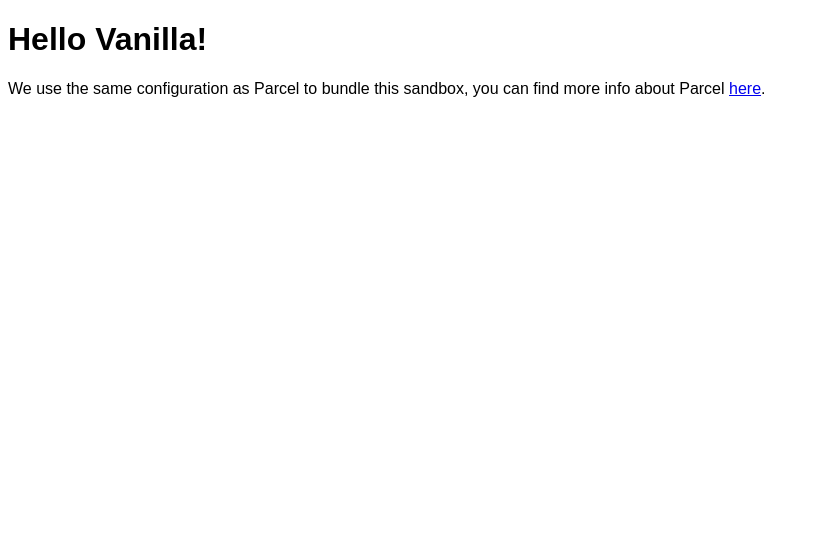
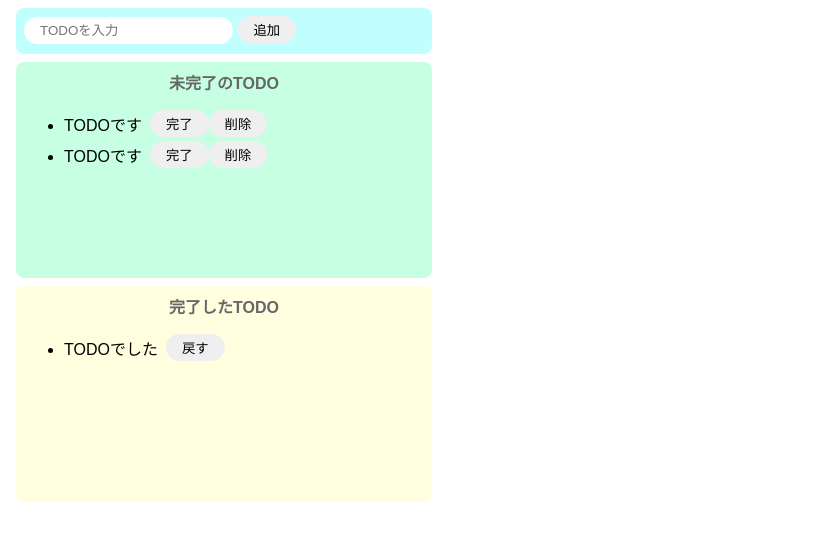
Before and after one commit to omura-chisae/section5-todo-js, a website built with Parcel: page index.html in a window 1280 px wide. Shown: the whole page, without its empty margins (0-819 px from the left). Built offline with nearby package versions, Linux system fonts and the light colour scheme.

Commit message:
section5 finished

```diff
--- a/index.html
+++ b/index.html
@@ -1,16 +1,40 @@
 <!DOCTYPE html>
 <html>
+  <head>
+    <title>TODO(JS)</title>
+    <meta charset="UTF-8" />
+  </head>
 
-<head>
-	<title>Parcel Sandbox</title>
-	<meta charset="UTF-8" />
-</head>
+  <body>
+    <div class="input-area">
+      <input id="add-text" placeholder="TODOを入力" />
+      <button id="add-botton">追加</button>
+    </div>
+    <div class="incomplete-area">
+      <p class="title">未完了のTODO</p>
+      <ul id="incomplete-list">
+        <div class="list-row">
+          <li>TODOです</li>
+          <button>完了</button>
+          <button>削除</button>
+        </div>
+        <div class="list-row">
+          <li>TODOです</li>
+          <button>完了</button>
+          <button>削除</button>
+        </div>
+      </ul>
+    </div>
+    <div class="complete-area">
+      <p class="title">完了したTODO</p>
+      <ul id="complete-list">
+        <div class="list-row">
+          <li>TODOでした</li>
+          <button>戻す</button>
+        </div>
+      </ul>
+    </div>
 
-<body>
-	<div id="app"></div>
-
-	<script src="src/index.js">
-	</script>
-</body>
-
+    <script src="src/index.js"></script>
+  </body>
 </html>
--- a/src/index.js
+++ b/src/index.js
@@ -1,10 +1,82 @@
 import "./styles.css";
 
-document.getElementById("app").innerHTML = `
-<h1>Hello Vanilla!</h1>
-<div>
-  We use the same configuration as Parcel to bundle this sandbox, you can find more
-  info about Parcel
-  <a href="https://parceljs.org" target="_blank" rel="noopener noreferrer">here</a>.
-</div>
-`;
+const onClickAdd = () => {
+  //テキストボックスの値を取得し、初期化する
+  const inputText = document.getElementById("add-text").value;
+  document.getElementById("add-text").value = "";
+
+  createIncompleteList(inputText);
+  // 未完了リストから指定の要素を削除
+};
+const deleteFromIncompleteList = (target) => {
+  document.getElementById("incomplete-list").removeChild(target);
+};
+// 未完了リストに追加する関数
+const createIncompleteList = (text) => {
+  // div作成
+  const div = document.createElement("div");
+  div.className = "list-row";
+
+  // liタグ生成
+  const li = document.createElement("li");
+  li.innerText = text;
+
+  // button(完了)タグ作成
+  const completeButton = document.createElement("button");
+  completeButton.innerText = "完了";
+  completeButton.addEventListener("click", () => {
+    //押された削除ボタンの親タグ（div）を未完了リストから削除
+    deleteFromIncompleteList(deleteButton.parentNode);
+
+    // 完了リストに追加する要素
+    const addTraget = completeButton.parentNode;
+
+    // TODO内容テキストを取得
+    const text = addTraget.firstElementChild.innerText;
+    // div以下を初期化
+    addTraget.textContent = null;
+
+    // liタグ生成
+    const li = document.createElement("li");
+    li.innerText = text;
+
+    // buttonタグ生成
+    const backButton = document.createElement("button");
+    backButton.innerText = "戻す";
+    backButton.addEventListener("click", () => {
+      // 押された戻すボタンの親タグ（div）を完了リストから削除
+      const deleteTraget = backButton.parentNode;
+      document.getElementById("complete-list").removeChild(deleteTraget);
+
+      // テキストを所得
+      const text = backButton.parentNode.firstChild.innerText;
+      createIncompleteList(text);
+    });
+
+    // divタブの子要素に各要素を設定
+    addTraget.appendChild(li);
+    addTraget.appendChild(backButton);
+
+    // 完了リストに追加
+    document.getElementById("complete-list").appendChild(addTraget);
+  });
+
+  // button(削除)タグ作成
+  const deleteButton = document.createElement("button");
+  deleteButton.innerText = "削除";
+  deleteButton.addEventListener("click", () => {
+    //押された削除ボタンの親タグ（div）を未完了リストから削除
+    deleteFromIncompleteList(deleteButton.parentNode);
+  });
+
+  // divタグの子要素に各要素を設定
+  div.appendChild(li);
+  div.appendChild(completeButton);
+  div.appendChild(deleteButton);
+
+  // 未完了のリストに追加
+  document.getElementById("incomplete-list").appendChild(div);
+};
+document
+  .getElementById("add-botton")
+  .addEventListener("click", () => onClickAdd());
--- a/src/styles.css
+++ b/src/styles.css
@@ -1,3 +1,62 @@
 body {
   font-family: sans-serif;
 }
+
+input {
+  border-radius: 16px;
+  border: none;
+  padding: 6px 16px;
+  outline: none;
+}
+
+button {
+  border-radius: 16px;
+  border: none;
+  padding: 4px 16px;
+}
+button:hover {
+  background-color: #ff7fff;
+  color: #fff;
+  cursor: pointer;
+}
+li {
+  margin-right: 8px;
+}
+
+.input-area {
+  background-color: #c1ffff;
+  width: 400px;
+  height: 30px;
+  padding: 8px;
+  margin: 8px;
+  border-radius: 8px;
+}
+.incomplete-area {
+  background-color: #c6ffe2;
+  width: 400px;
+  min-height: 200px;
+  padding: 8px;
+  margin: 8px;
+  border-radius: 8px;
+}
+
+.complete-area {
+  background-color: #ffffe0;
+  width: 400px;
+  min-height: 200px;
+  padding: 8px;
+  margin: 8px;
+  border-radius: 8px;
+}
+
+.title {
+  text-align: center;
+  margin-top: 0;
+  font-weight: bold;
+  color: #666;
+}
+.list-row {
+  display: flex;
+  align-items: center;
+  padding-bottom: 4px;
+}
```
